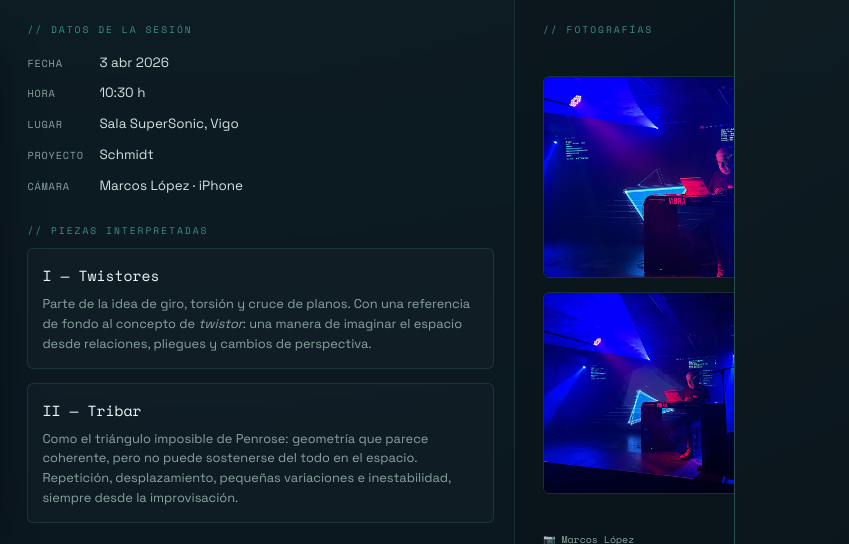
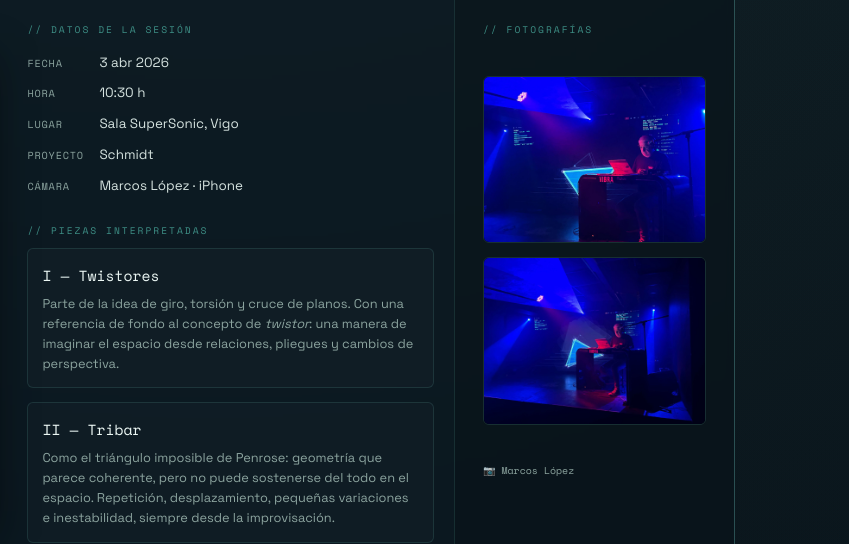
Before and after one commit to twistin/twistores, a plain HTML site: page pages/eventos.html in a window 1280 px wide. Shown: the part 735-1279 px from the top of the page, 431-1280 px from the left. Drawn offline with nearby package versions, Linux system fonts and the light colour scheme.

Commit message:
modified:   assets/main.js         modified:   index.html         modified:   pages/about.html         modified:   pages/articulos.html         modified:   pages/cacofonia-buraco-negro.html         modified:   pages/clasismo-y-machismo.html         modified:   pages/escenas-locales.html         modified:   pages/estado-del-arte-digital.html         modified:   pages/eventos.html         modified:   pages/music21-musicoloxia-computacional.html         modified:   pages/musica-son-intelixencia-artificial.html         modified:   pages/musicbert-musica-simbolica.html         modified:   pages/son-do-sars-cov-2.html         modified:   pages/soundscapes.html         modified:   style.css

```diff
--- a/pages/eventos.html
+++ b/pages/eventos.html
@@ -340,6 +340,10 @@
             gap: 14px;
         }
 
+        .photo-gallery-sidebar {
+            grid-template-columns: 1fr;
+        }
+
         .photo-item {
             border-radius: var(--radius);
             overflow: hidden;
@@ -359,6 +363,13 @@
             height: 200px;
             object-fit: cover;
             display: block;
+        }
+
+        .photo-gallery-sidebar .photo-item img {
+            height: auto;
+            max-height: none;
+            object-fit: contain;
+            background: #020910;
         }
 
         /* Lightbox */
@@ -494,7 +505,7 @@
                     <!-- Info + piezas + fotos -->
                     <div style="display:flex;flex-direction:column;gap:0;">
 
-                <div class="session-body" style="grid-template-columns:1fr 220px;">
+                <div class="session-body" style="grid-template-columns:1fr 280px;">
 
                     <!-- Info y piezas -->
                     <div class="session-video-col" style="padding:24px 20px 28px 28px;">
@@ -555,7 +566,7 @@
                     <!-- Fotos -->
                     <div class="session-sidebar">
                         <p class="sidebar-block-title">// fotografías</p>
-                        <div class="photo-gallery">
+                        <div class="photo-gallery photo-gallery-sidebar">
                             <div class="photo-item" onclick="openLightbox('../assets/img/schmidt/s1.jpeg','Schmidt · Sala SuperSonic, Vigo')" title="Ver imagen completa">
                                 <img src="../assets/img/schmidt/s1.jpeg" alt="Sesión live coding Schmidt — Sala SuperSonic, Vigo, 3 abr 2026" loading="lazy">
                             </div>
@@ -609,8 +620,6 @@
 
                     </div>
                 </div>
-
-            </div>
 
                     </div><!-- /info+piezas+fotos -->
                 </div><!-- /youtube+right -->
```
